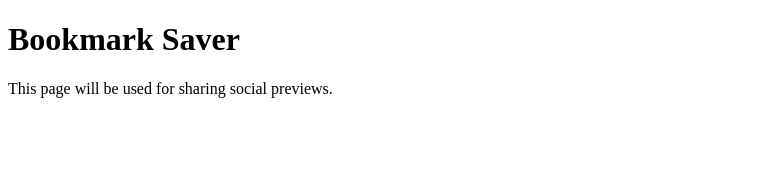
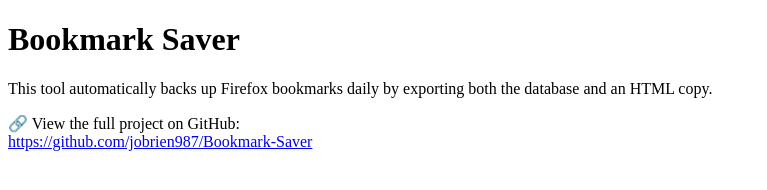
Before and after one commit to JOBrien987/Bookmark-Saver, a plain HTML site: page index.html in a window 1280 px wide. Shown: the whole page, without its empty margins (0-767 px from the left). Drawn offline with Linux system fonts and the light colour scheme.

Commit message:
Update index.html

```diff
--- a/index.html
+++ b/index.html
@@ -19,6 +19,14 @@
 
 <body>
   <h1>Bookmark Saver</h1>
-  <p>This page will be used for sharing social previews.</p>
+  <p>This tool automatically backs up Firefox bookmarks daily by exporting both the database and an HTML copy.</p>
+
+  <p>
+    🔗 View the full project on GitHub:<br>
+    <a href="https://github.com/jobrien987/Bookmark-Saver" target="_blank">
+      https://github.com/jobrien987/Bookmark-Saver
+    </a>
+  </p>
 </body>
+
 </html>
```
